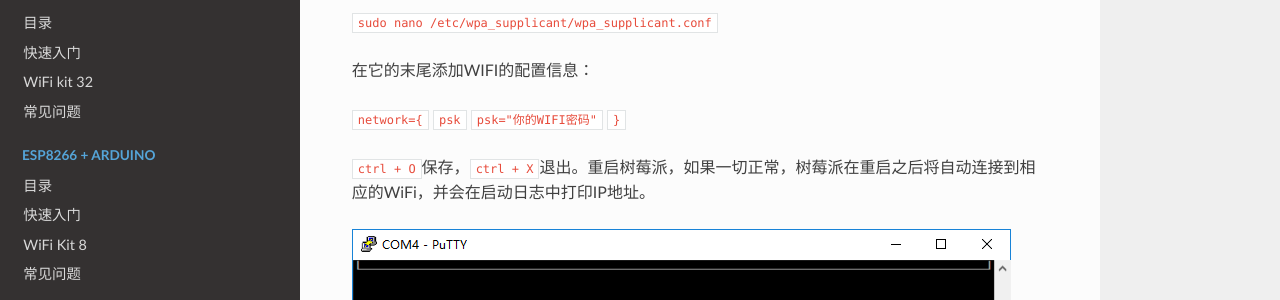
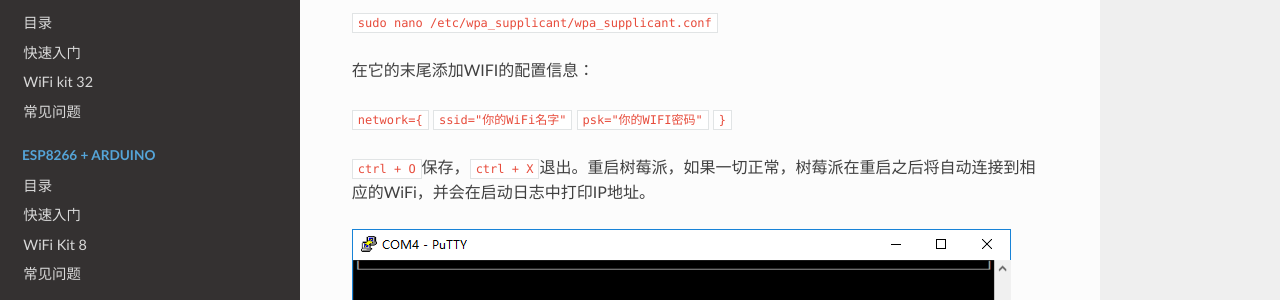
Before and after one commit to HelTecAutomation/HeltecDocs-zh_CN, a Sphinx documentation site: the page built from zh_CN/source/general/how_to_config_raspberry_pi.md, in a window 1280 px wide and 900 px high, scrolled down 2716 px. Shown: the part 147-447 px from the top of the window. Built offline with Sphinx 7.4.7 and the Read the Docs theme 2.0.0, drawn with Linux system fonts in a browser that asks for light colours; pages that are not in the unit, such as notebooks, are missing from menus.

Commit message:
Update gateway relevant documents

```diff
--- a/zh_CN/source/general/how_to_config_raspberry_pi.md
+++ b/zh_CN/source/general/how_to_config_raspberry_pi.md
@@ -45,7 +45,7 @@
 在它的末尾添加WIFI的配置信息：
 
 `network={`
-  `psk`
+  `ssid="你的WiFi名字"`
   `psk="你的WIFI密码"`
 `}`
 
```
